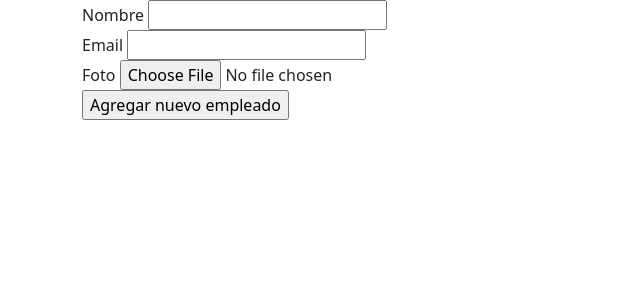
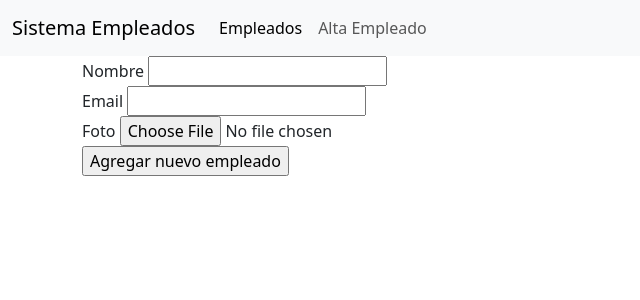
Before and after one commit to DinoG73/flask_proyect, a Flask app: page /create in a window 1280 px wide. Shown: the top 300 px of the page, without its empty margins (0-640 px from the left). Run offline with Flask 3, Linux system fonts and the light colour scheme.

Commit message:
Cleanup html file

```diff
--- a/src/templates/header.html
+++ b/src/templates/header.html
@@ -8,6 +8,21 @@
         integrity="sha384-KK94CHFLLe+nY2dmCWGMq91rCGa5gtU4mk92HdvYe+M/SXH301p5ILy+dN9+nJOZ" crossorigin="anonymous">
     <title>Home Sist-Empleados</title>
 </head>
+<!-- Tratar de colocar solo el header en este archivo, el body al index, etc -->
+<body>
+    <nav class="navbar navbar-expand-lg bg-body-tertiary">
+        <div class="container-fluid">
+          <a class="navbar-brand" href="{{ url_for('index') }}">Sistema Empleados</a>
+          <button class="navbar-toggler" type="button" data-bs-toggle="collapse" data-bs-target="#navbarNavAltMarkup" aria-controls="navbarNavAltMarkup" aria-expanded="false" aria-label="Toggle navigation">
+            <span class="navbar-toggler-icon"></span>
+          </button>
+          <div class="collapse navbar-collapse" id="navbarNavAltMarkup">
+            <div class="navbar-nav">
+              <a class="nav-link active" aria-current="page" href="{{ url_for('index') }}">Empleados</a>
+              <a class="nav-link" href="{{ url_for ('create')}}">Alta Empleado</a>
 
-<body>
-<div class="container">
+            </div>
+          </div>
+        </div>
+      </nav>
+    <div class="container">
```
